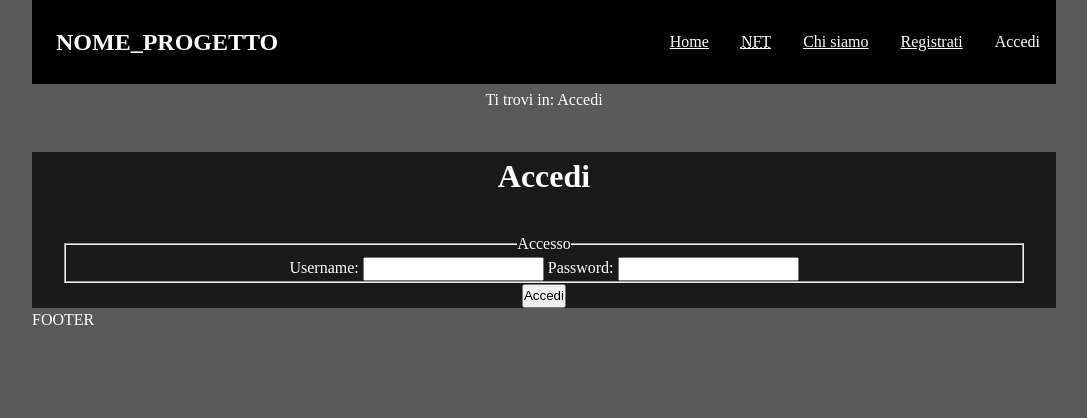
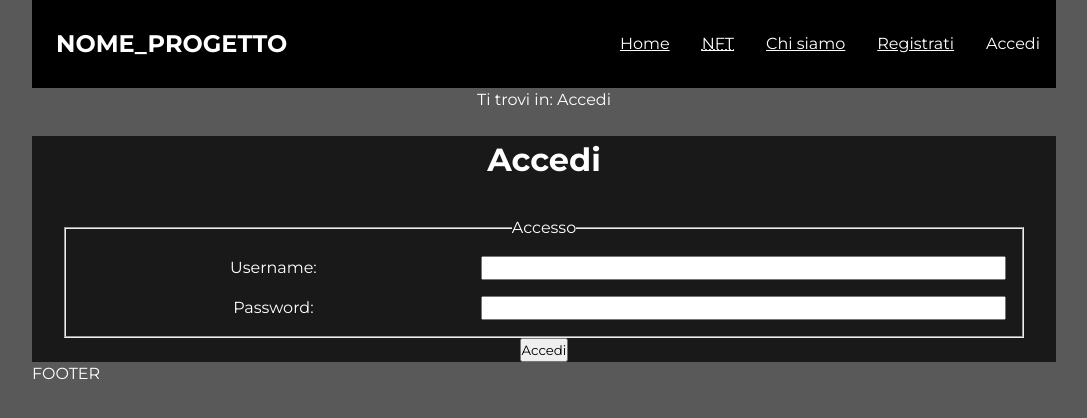
Before and after one commit to Giuseppe5000/TecWeb, a PHP site: page /accedi.html in a window 1280 px wide. Shown: the top 418 px of the page, without its empty margins (96-1183 px from the left). Run offline with PHP 8.4, Linux system fonts and the light colour scheme.

Commit message:
modificato il style per Registrati e Accedi #12

```diff
--- a/src/style.css
+++ b/src/style.css
@@ -1,8 +1,4 @@
-* {
-    padding: 0em;
-    margin: 0em;
-    line-height: 1.5em;
-}
+@import url('https://fonts.googleapis.com/css2?family=Montserrat:ital,wght@0,100..900;1,100..900&display=swap');
 
 :root {
     --bgcolor: rgba(0, 0, 0, 0.650);
@@ -10,9 +6,16 @@
     --txtcolor: #FFF;
     --breadcolor: ;
     --contenttxtcolor: #000;
-    --contentbgcolor: ;
+    --contentbgcolor: #191919;
     --linkcolor: #FFF;
     --visitedcolor: pink;
+}
+
+* {
+    font-family: "Montserrat", serif;
+    padding: 0em;
+    margin: 0em;
+    line-height: 1.5em;
 }
 
 html {
@@ -72,7 +75,13 @@ SEZIONE MENU
 }
 
 .menu-item{
-    padding:1em;
+    padding: 2em 1em;
+
+}
+
+.current-page{
+    color: var(--bgcolor);
+    background-color: var(--txtcolor);
 }
 
 /*
@@ -82,6 +91,7 @@ AIUTI ALLA NAVIGAZIONE
 */
 .navigationHelp{
     margin: 1em;
+
     position: absolute;
     text-indent: -999em;
     background-color: var(--bgcolor-help);
@@ -95,6 +105,7 @@ AIUTI ALLA NAVIGAZIONE
     position: static;
     text-indent:0;
     padding: 0.5em;
+    margin: 0.5em;
 }
 
 /*
@@ -121,8 +132,9 @@ SEZIONE SLIDESHOW
     justify-content: space-between;
     align-items: center;
     overflow: hidden;
-    margin-left: 0.5em;
-    margin-right:0.5em;
+    margin-top: 0.5em;
+    margin-left: 1em;
+    margin-right:1em;
 }
 
 .wrapper p{
@@ -135,9 +147,23 @@ SEZIONE SLIDESHOW
 .slideshow{
     display: flex;
     column-gap: 1em;
-    overflow-x: hidden;
+    transition: 0.5s all ease-out;
+    overflow-x: scroll;
+    scrollbar-width: none;
+    scroll-behavior: smooth;
     margin-left: 0.5em;
     margin-right:0.5em;
+}
+
+.prev,.next{
+    background-color: var(--contentbgcolor);
+    color: var(--txtcolor);
+    font-size: 3em;
+    font-weight: bold;
+    display: contents;
+    text-align: center;
+    border: none;
+    cursor: pointer;
 }
 
 /*
@@ -147,10 +173,10 @@ SEZIONE MAIN
 */
 main{
     text-align: center;
-    background-color: #191919;
+    background-color: var(--contentbgcolor);
 }
 main h1 {
-    margin-top: 1em;
+    margin-top: 0.5em;
     margin-bottom: 1em;
 }
 
@@ -191,3 +217,20 @@ form {
     margin-left: 2em;
     margin-right: 2em;
 }
+
+#regist-form fieldset, #accesso-form fieldset {
+    display: flex;
+    flex-wrap: wrap;
+    gap: 1em;
+    padding: 1em;
+}
+
+#regist-form label, #accesso-form label {
+    flex: 1 1 40%;
+    min-width: 150px;
+}
+
+#regist-form input, #accesso-form input {
+    flex: 1 1 55%;
+    min-width: 150px;
+}
```
